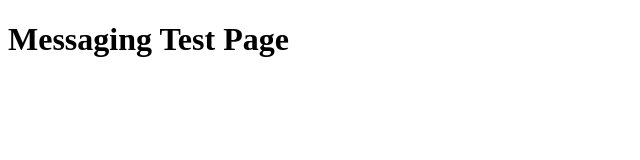
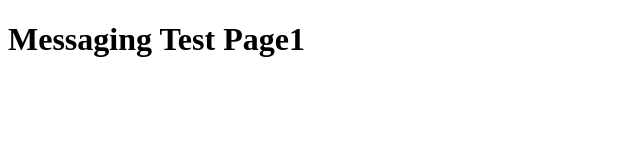
Before and after one commit to gaumzy09/Messaging, a plain HTML site: page index.html in a window 1280 px wide. Shown: the full height of the page, 0-640 px from the left. Drawn offline with nearby package versions, Linux system fonts and the light colour scheme.

Commit message:
Update index.html

```diff
--- a/index.html
+++ b/index.html
@@ -4,7 +4,7 @@
     <title>Test Messaging Widget</title>
 </head>
 <body>
-    <h1>Messaging Test Page</h1>
+    <h1>Messaging Test Page1</h1>
    <script type='text/javascript'>
 	function initEmbeddedMessaging() {
 		try {
```
